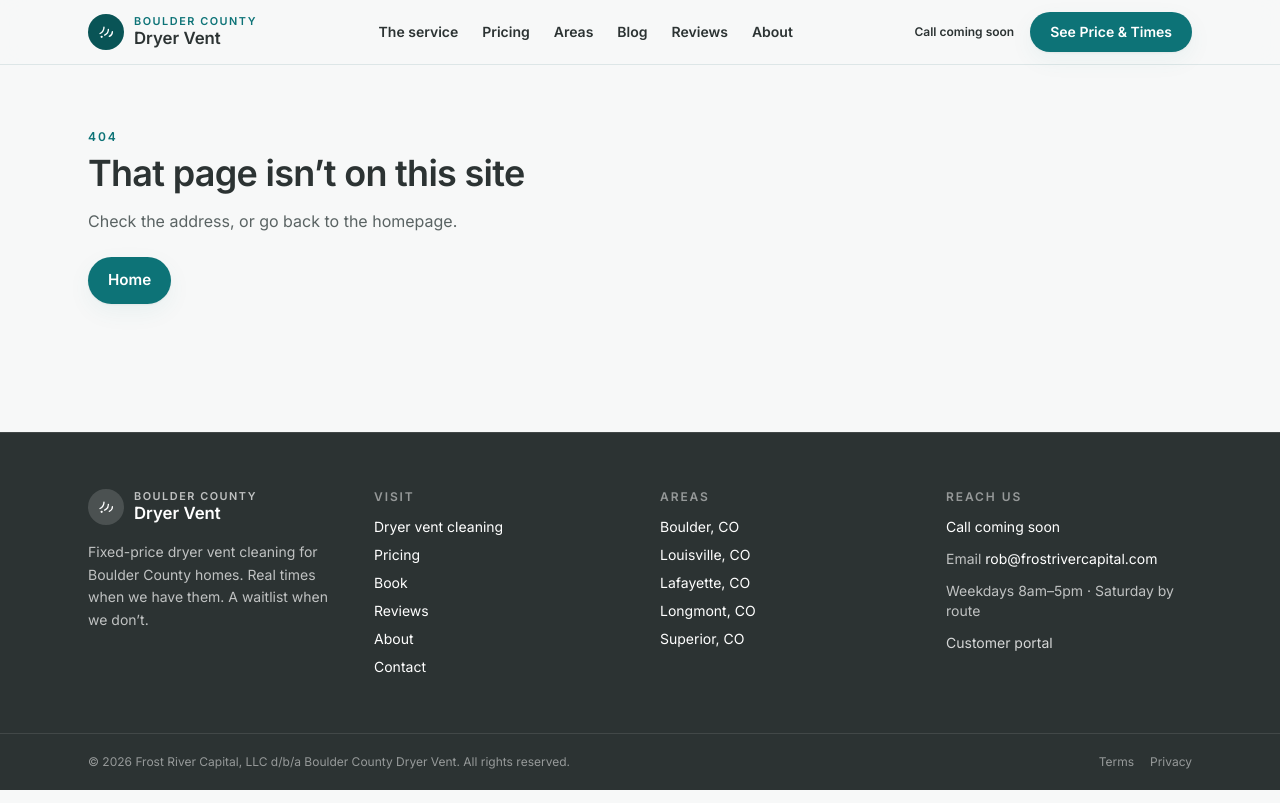
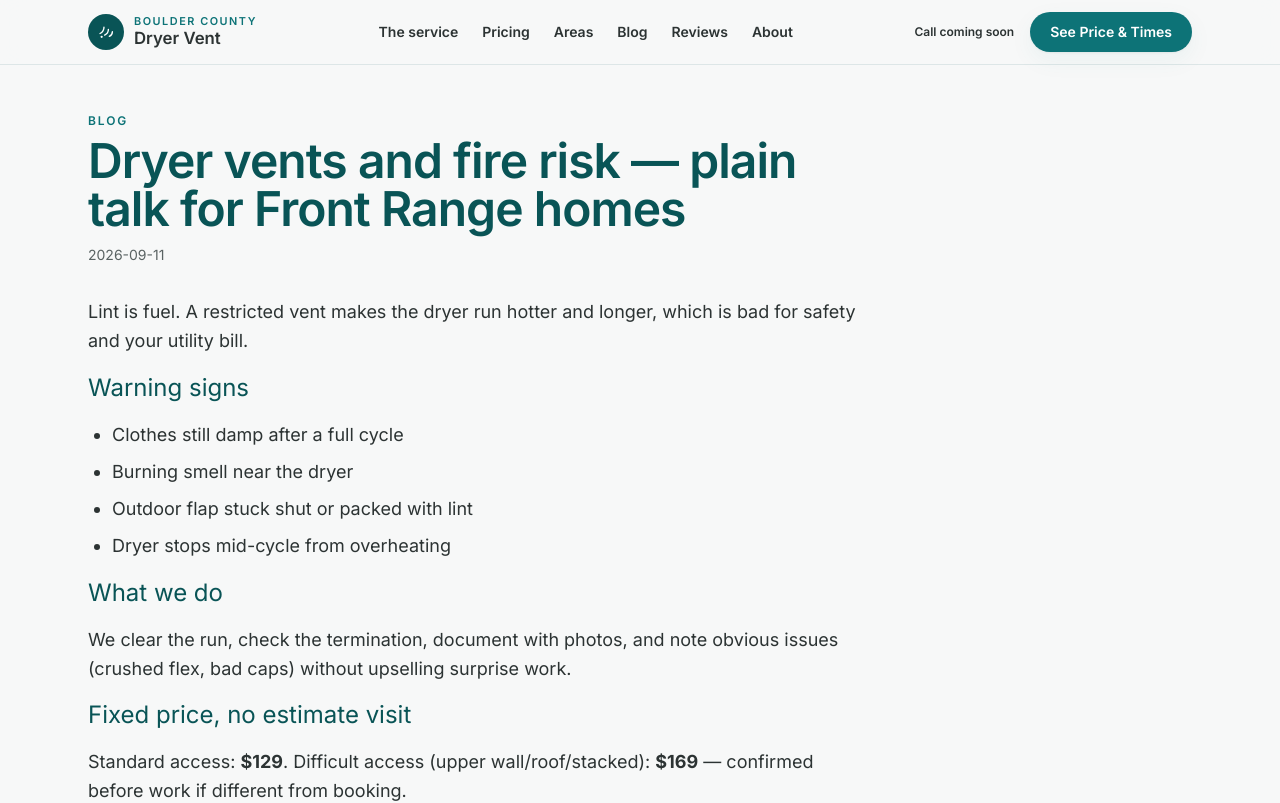
Before and after one commit to RobleusCaesar/boulder-county-dryer-vent, a Next.js app: page /blog/dryer-vents-fire-risk-front-range/ in a window 1280 px wide. Before the commit this address had no page. Shown: the top 803 px of the page. Built offline with nearby package versions, Linux system fonts and the light colour scheme.

Commit message:
feat: add /blog/[slug] post pages

```diff
--- /dev/null
+++ b/app/blog/[slug]/page.tsx
@@ -0,0 +1,47 @@
+import type { Metadata } from "next";
+import Link from "next/link";
+import { notFound } from "next/navigation";
+import { getAllPosts, getPost, renderBlogMarkdown } from "@/lib/blog";
+import { routes } from "@/lib/routes";
+import { CtaBand } from "@/components/site/CtaBand";
+
+type Props = { params: Promise<{ slug: string }> };
+
+export function generateStaticParams() {
+  return getAllPosts().map((post) => ({ slug: post.slug }));
+}
+
+export async function generateMetadata({ params }: Props): Promise<Metadata> {
+  const { slug } = await params;
+  const post = getPost(slug);
+  if (!post) return { title: "Post" };
+  return {
+    title: post.title,
+    description: post.description || post.title,
+  };
+}
+
+export default async function BlogPostPage({ params }: Props) {
+  const { slug } = await params;
+  const post = getPost(slug);
+  if (!post) notFound();
+
+  return (
+    <>
+      <article className="site-wrap py-12">
+        <p className="kicker">
+          <Link href={routes.blog} className="hover:text-teal-700">
+            Blog
+          </Link>
+        </p>
+        <h1 className="display mt-2 max-w-3xl text-4xl text-teal-900 sm:text-5xl">{post.title}</h1>
+        <p className="mt-3 text-sm text-charcoal-400">{post.date}</p>
+        <div
+          className="prose-bcdv mt-8 max-w-3xl space-y-4 text-lg leading-relaxed text-charcoal-800 [&_h2]:display [&_h2]:mt-8 [&_h2]:text-2xl [&_h2]:text-teal-900 [&_ul]:list-disc [&_ul]:space-y-2 [&_ul]:pl-6"
+          dangerouslySetInnerHTML={{ __html: renderBlogMarkdown(post.body) }}
+        />
+      </article>
+      <CtaBand />
+    </>
+  );
+}
```
